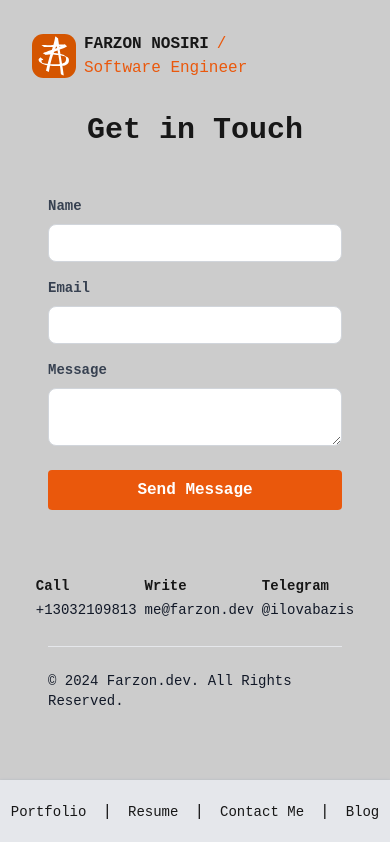
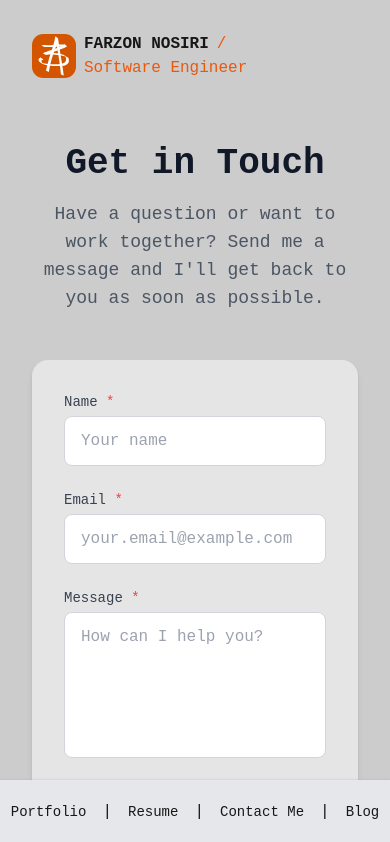
Before and after one commit to ilova-bazis/portfolio, a Next.js app: page /contact in a window 390 px wide. Shown: the top 842 px of the page. Built offline with nearby package versions, Linux system fonts and the light colour scheme.

Commit message:
update: contact me ui optimized and action added

```diff
--- a/package.json
+++ b/package.json
@@ -14,7 +14,7 @@
     "next": "15.0.3",
     "prismjs": "^1.30.0",
     "react": "19.0.0-rc-66855b96-20241106",
-    "react-dom": "19.0.0-rc-66855b96-20241106",
+    "react-dom": "^19.0.0-rc-66855b96-20241106",
     "react-icons": "^5.5.0",
     "rehype-prism-plus": "^2.0.1",
     "rehype-stringify": "^10.0.1",
--- /dev/null
+++ b/src/app/contact/actions.ts
@@ -0,0 +1,82 @@
+"use server";
+import { promises as fs } from 'fs';
+import path from 'path';
+
+
+export async function sendEmail(formData: FormData): Promise<{ success: boolean; message: string }> {
+    const name = formData.get('name')?.toString().trim() || '';
+    const email = formData.get('email')?.toString().trim() || '';
+    const message = formData.get('message')?.toString().trim() || '';
+    const website = formData.get('website')?.toString().trim() || '';
+
+    if (website) {
+        console.log('Bot detected');
+        return { success: true, message: 'Message sent successfully!' };
+    }
+
+    if (!name || !email || !message) {
+        return { success: false, message: 'All fields are required' };
+    }
+
+    if (name.length < 2 || name.length > 100) {
+        return { success: false, message: 'Name must be between 2 and 100 characters' };
+    }
+
+    if (!/^[^\s@]+@[^\s@]+\.[^\s@]+$/.test(email)) {
+        return { success: false, message: 'Please enter a valid email address' };
+    }
+
+    if (message.length < 10 || message.length > 2000) {
+        return { success: false, message: 'Message must be between 10 and 2000 characters' };
+    }
+
+    try {
+        const submission = {
+            name,
+            email,
+            message,
+            timestamp: new Date().toISOString(),
+            ip: ''
+        };
+
+        const dataDir = path.join(process.cwd(), 'data');
+        await fs.mkdir(dataDir, { recursive: true });
+
+        const filePath = path.join(dataDir, 'submissions.json');
+        let submissions = [];
+
+        try {
+            const fileContent = await fs.readFile(filePath, 'utf-8');
+            submissions = JSON.parse(fileContent);
+        } catch (error) {
+            if (error instanceof Error && 'code' in error && error.code !== 'ENOENT') {
+                console.error('Error reading submissions file:', error);
+            } else if (error instanceof Error) {
+                console.error('Error reading submissions file:', error);
+            } else {
+                console.error('Unknown error occurred:', error);
+            }
+        }
+
+        submissions.push(submission);
+
+        await fs.writeFile(
+            filePath,
+            JSON.stringify(submissions, null, 2),
+            'utf-8'
+        );
+
+        console.log('Form submission saved:', submission);
+
+        return {
+            success: true,
+            message: 'Your message has been received! I\'ll get back to you soon.'
+        };
+    } catch (error) {
+        console.error('Error saving form submission:', error);
+        return {
+            success: false,
+            message: 'Failed to save your message. Please try again later.'
+        };
+    }
+}
--- a/src/app/contact/page.tsx
+++ b/src/app/contact/page.tsx
@@ -1,85 +1,152 @@
 "use client"
 import { useState } from "react";
+import { useFormStatus } from 'react-dom';
+import { sendEmail } from '@/app/contact/actions';
+
+function SubmitButton() {
+  const { pending } = useFormStatus();
+
+  return (
+    <button
+      type="submit"
+      disabled={pending}
+      className={`${pending ? 'bg-orange-500' : 'bg-orange-500 hover:bg-orange-600'} text-white font-bold py-2 px-4 rounded focus:outline-none focus:shadow-outline w-full transition-colors`}
+      aria-disabled={pending}
+    >
+      {pending ? 'Sending...' : 'Send Message'}
+    </button>
+  );
+}
 
 export default function Contact() {
+  const [state, setState] = useState<{
+    message: string | null;
+    isError: boolean;
+  }>({ message: null, isError: false });
 
-    const [formData, setFormData] = useState({
-        name: '',
-        email: '',
-        message: '',
+  const handleSubmit = async (event: React.FormEvent<HTMLFormElement>) => {
+    event.preventDefault();
+    const formData = new FormData(event.currentTarget);
+    const result = await sendEmail(formData);
+    setState({
+      message: result.message,
+      isError: !result.success
     });
 
-      const handleSubmit = (event: React.FormEvent<HTMLFormElement>) => {
-        event.preventDefault();
-        // Add your form submission logic here (e.g., API call, email sending)
-        console.log(formData);
+    if (result.success) {
+      const form = document.getElementById('contact-form') as HTMLFormElement;
+      if (form) form.reset();
+
+      setTimeout(() => {
+        setState({ message: null, isError: false });
+      }, 5000);
+    }
   };
 
-      const handleChange = (event: React.ChangeEvent<HTMLInputElement | HTMLTextAreaElement>) => {
-        const { name, value } = event.target;
-        setFormData((prevFormData) => ({ ...prevFormData, [name]: value }));
-      };
+  // useEffect(() => {
+  //   setState({ message: "We have an error occured", isError: false });
+  // }, []);
 
   return (
-        <div className="container mx-auto p-4 md:p-6 lg:p-44">
-        <h1 className="text-3xl md:text-5xl lg:text-6xl font-bold text-center mb-8">
+    <div className="min-h-screen py-12 px-4 sm:px-6 lg:px-8">
+      <div className="max-w-2xl mx-auto">
+        <div className="text-center mb-12">
+          <h1 className="text-4xl md:text-5xl font-extrabold text-gray-900 mb-4">
             Get in Touch
           </h1>
-        <form onSubmit={handleSubmit} className="max-w-md mx-auto rounded-lg  p-4 md:p-6 lg:p-8">
-          <div className="mb-4">
+          <p className="text-lg text-gray-600 max-w-lg mx-auto">
+            Have a question or want to work together? Send me a message and I&apos;ll get back to you as soon as possible.
+          </p>
+        </div>
+
+        <div className="bg-neutral-200 rounded-2xl shadow-md overflow-hidden transition-all duration-300 hover:shadow-xl">
+          <div className="p-8 sm:p-10">
+            {state.message && (
+              <div
+                className={`mb-6 p-4 rounded-lg border ${
+                  state.isError
+                    ? 'bg-red-50 border-red-200 text-red-700'
+                    : 'bg-neutral-600 border-neutral-50 text-neutral-50'
+                } transition-all duration-300`}
+              >
+                {state.message}
+              </div>
+            )}
+
+            <form
+              id="contact-form"
+              onSubmit={handleSubmit}
+              className="space-y-6"
+            >
+              <div className="space-y-1">
                 <label
                   htmlFor="name"
-              className="block text-gray-700 text-sm font-bold mb-2"
+                  className="block text-sm font-medium text-gray-700"
                 >
-              Name
+                  Name <span className="text-red-500">*</span>
                 </label>
                 <input
                   type="text"
                   id="name"
                   name="name"
-              value={formData.name}
-              onChange={handleChange}
-              className="w-full p-2 pl-10 text-sm text-gray-700 rounded-lg border border-gray-300 focus:outline-none focus:ring-2 focus:ring-gray-600 focus:border-transparent"
+                  required
+                  minLength={2}
+                  maxLength={100}
+                  className="block w-full px-4 py-3 rounded-lg border border-gray-300 focus:ring-2 focus:ring-orange-500 focus:border-transparent transition-all duration-200 placeholder-gray-400"
+                  placeholder="Your name"
                 />
               </div>
-          <div className="mb-4">
+
+              <div className="space-y-1">
                 <label
                   htmlFor="email"
-              className="block text-gray-700 text-sm font-bold mb-2"
+                  className="block text-sm font-medium text-gray-700"
                 >
-              Email
+                  Email <span className="text-red-500">*</span>
                 </label>
                 <input
                   type="email"
                   id="email"
                   name="email"
-              value={formData.email}
-              onChange={handleChange}
-              className="w-full p-2 pl-10 text-sm text-gray-700 rounded-lg border border-gray-300 focus:outline-none focus:ring-2 focus:ring-gray-600 focus:border-transparent"
+                  required
+                  className="block w-full px-4 py-3 rounded-lg border border-gray-300 focus:ring-2 focus:ring-orange-500 focus:border-transparent transition-all duration-200 placeholder-gray-400"
+                  placeholder="your.email@example.com"
                 />
               </div>
-          <div className="mb-4">
+              <div className="space-y-1">
                 <label
                   htmlFor="message"
-              className="block text-gray-700 text-sm font-bold mb-2"
+                  className="block text-sm font-medium text-gray-700"
                 >
-              Message
+                  Message <span className="text-red-500">*</span>
                 </label>
                 <textarea
                   id="message"
                   name="message"
-              value={formData.message}
-              onChange={handleChange}
-              className="w-full p-2 pl-10 text-sm text-gray-700 rounded-lg border border-gray-300 focus:outline-none focus:ring-2 focus:ring-gray-600 focus:border-transparent"
+                  rows={5}
+                  required
+                  minLength={10}
+                  maxLength={2000}
+                  className="block w-full px-4 py-3 rounded-lg border border-gray-300 focus:ring-2 focus:ring-orange-500 focus:border-transparent transition-all duration-200 resize-none placeholder-gray-400"
+                  placeholder="How can I help you?"
                 />
               </div>
-          <button
-            type="submit"
-            className="bg-orange-600 hover:bg-orange-700 text-white font-bold py-2 px-4 rounded focus:outline-none focus:shadow-outline w-full"
-          >
-            Send Message
-          </button>
+              <div className="h-4">
+                <input
+                  type="text"
+                  name="website"
+                  className="hidden"
+                  tabIndex={-1}
+                  autoComplete="off"
+                />
+              </div>
+              <div className="pt-2">
+                <SubmitButton />
+              </div>
             </form>
+          </div>
+        </div>
+      </div>
     </div>
   );
 }
--- a/src/app/footer/footer.tsx
+++ b/src/app/footer/footer.tsx
@@ -23,7 +23,7 @@ export default function Footer() {
                 </div>
             </div>
             <hr className="my-6 border-gray-200 sm:mx-auto dark:border-gray-700 lg:my-8" />
-            <span className="block text-sm text-gray-900 sm:text-center dark:text-gray-900 pb-16 sm:pb-0">© 2024 <Link href="https://farzon.dev/" className="hover:underline">Farzon.dev</Link>. All Rights Reserved.</span>
+            <span className="block text-sm text-gray-900 sm:text-center dark:text-gray-900 pb-16 sm:pb-0">© 2025 <Link href="https://farzon.dev/" className="hover:underline">Farzon.dev</Link>. All Rights Reserved.</span>
             </div>
         </footer>
     );
--- a/src/app/resume/educationItem.tsx
+++ b/src/app/resume/educationItem.tsx
@@ -21,7 +21,7 @@ const Education: React.FC<EducationProps> = ({ education }) => {
         <div className="space-y-8">
           {education.map((item, index) => (
             <div key={index} className="bg-neutral-200 rounded-lg shadow-md p-6">
-              <div className="flex justify-between items-start mb-2"> {/* Added flex for title and date */}
+              <div className="flex justify-between items-start mb-2">
                 <div>
                   <h3 className="text-xl font-semibold text-gray-800">
                     {item.degreeLevel} {item.degreeName}
```
Also changed, not shown: data/submissions.json (added, +51 -0 lines), src/app/resume/experienceItem.tsx (+4 -4 lines), 1 other file (tests, documents, lock files or other folders). Lines whose indentation alone changed are shown as unchanged.
